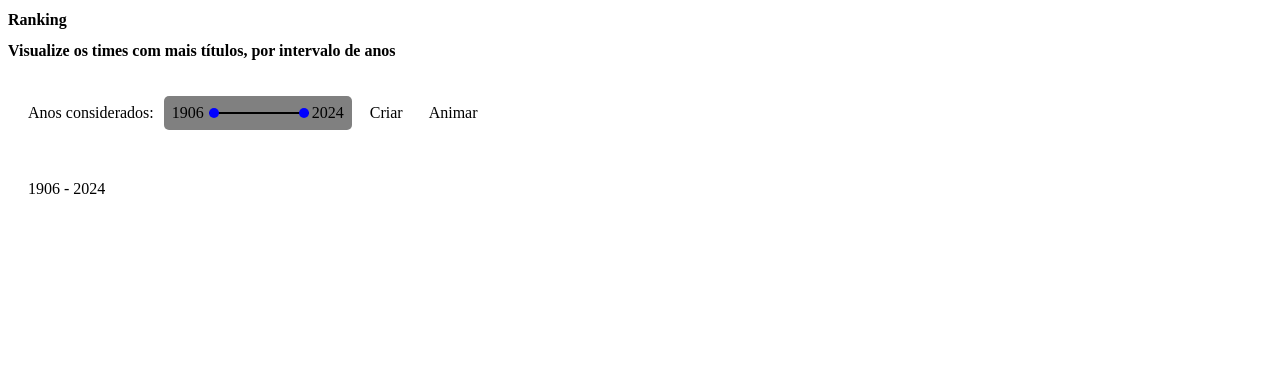
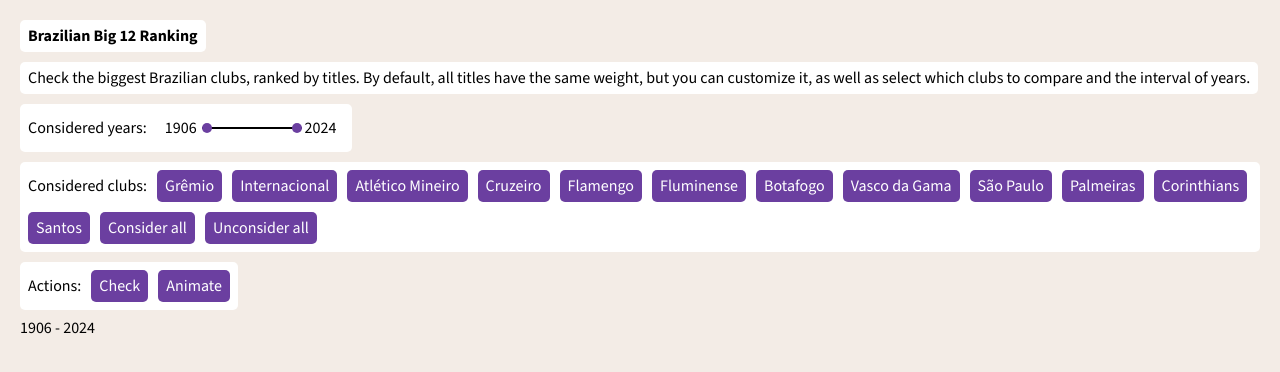
Before and after one commit to PauloScheuer/soccer-ranking, a Vue app: page / in a window 1280 px wide. Shown: the top 372 px of the page. Built offline with nearby package versions, Linux system fonts and the light colour scheme.

Commit message:
feature: add club selection | enhancement: improve style

```diff
--- a/src/components/DoubleRangeInput.vue
+++ b/src/components/DoubleRangeInput.vue
@@ -76,7 +76,7 @@
   -webkit-appearance: none;
   appearance: none;
   margin-top: -7px;
-  background-color: blue;
+  background-color: #6B3FA0;
   height: 10px;
   width: 10px;
   border-radius: 50%;
@@ -85,7 +85,7 @@
 .input-container {
   padding: 8px;
   border-radius: 5px;
-  background-color: gray;
+  background-color: white;
   font-size: 8;
   display: flex;
   align-items: center;
--- a/src/components/Ranking.vue
+++ b/src/components/Ranking.vue
@@ -1,16 +1,27 @@
 <template #content>
-  <h1 class="ranking-title">Ranking</h1>
-  <h2 class="ranking-subtitle">Visualize os times com mais títulos, por intervalo de anos</h2>
   <div class="ranking-content">
+    <h1 class="ranking-title ranking-text">Brazilian Big 12 Ranking</h1>
+    <h2 class="ranking-subtitle ranking-text">Check the biggest Brazilian clubs, ranked by titles. By default, all
+      titles have the same weight, but you can customize it, as well as select which clubs to compare and the interval
+      of years.</h2>
     <div class="ranking-config">
       <div class="config-field">
-        <span class="config-label">Anos considerados:</span>
+        <span class="config-label">Considered years:</span>
         <DoubleRangeInput :min="minYear" :max="maxYear" :disabled="actionsDisabled"
           :class="actionsDisabled && 'disabled'" @change="handleYearRangeChange" />
       </div>
       <div class="config-field">
-        <span class="config-button" :class="actionsDisabled && 'disabled'" @click="create">Criar</span>
-        <span class="config-button" :class="actionsDisabled && 'disabled'" @click="animate">Animar</span>
+        <span class="config-label">Considered clubs:</span>
+        <span v-for="team in config.clubs" class="config-button" :class="!team.consider && 'unconsider'"
+          @click="team.consider = !team.consider">{{
+            teamIdToName(team.id) }}</span>
+        <span class="config-button" @click="config.clubs.forEach(item => item.consider = true)">Consider all</span>
+        <span class="config-button" @click="config.clubs.forEach(item => item.consider = false)">Unconsider all</span>
+      </div>
+      <div class="config-field">
+        <span class="config-label">Actions:</span>
+        <span class="config-button" :class="actionsDisabled && 'disabled'" @click="create">Check</span>
+        <span class="config-button" :class="actionsDisabled && 'disabled'" @click="animate">Animate</span>
         <template v-if="animating">
           <span class="config-button" @click="animationStep(-1)" :class="(animationRunning || !canStep) && 'disabled'">
             <VueFeather type="skip-back" size="16" />
@@ -41,6 +52,7 @@
 import VueFeather from 'vue-feather';
 import data from '../../dataExtractor/data.json';
 import { teamIdToColor, teamIdToName } from '../utils';
+import { TeamID } from '../types';
 
 const minYear = 1906;
 const maxYear = 2024;
@@ -52,7 +64,21 @@
 
 const config = ref({
   start: minYear,
-  end: maxYear
+  end: maxYear,
+  clubs: [
+    { id: TeamID.Gremio, consider: true },
+    { id: TeamID.Internacional, consider: true },
+    { id: TeamID.AtleticoMG, consider: true },
+    { id: TeamID.Cruzeiro, consider: true },
+    { id: TeamID.Flamengo, consider: true },
+    { id: TeamID.Fluminense, consider: true },
+    { id: TeamID.Botafogo, consider: true },
+    { id: TeamID.Vasco, consider: true },
+    { id: TeamID.SaoPaulo, consider: true },
+    { id: TeamID.Palmeiras, consider: true },
+    { id: TeamID.Corinthians, consider: true },
+    { id: TeamID.Santos, consider: true },
+  ]
 });
 
 const curYear = ref(maxYear);
@@ -87,6 +113,11 @@
   const raw = data;
   const acc: TeamsTitles = {};
   Object.entries(raw).forEach(([team, titles]: [string, { [key: string]: number[] }]) => {
+    const shouldConsider = config.value.clubs.find(el => el.id === Number(team))?.consider;
+    if (!shouldConsider) {
+      return;
+    }
+
     const accTitles: [string, number][] = [];
     for (let year = config.value.start; year <= config.value.end; year++) {
       const pastTitles = accTitles.at(-1)?.[1] ?? 0;
@@ -105,8 +136,11 @@
 function resizeCanvas() {
   if (rankingCanvas.value) {
     const sizes = rankingCanvas.value.getBoundingClientRect();
-    chartWidth.value = sizes.width;
-    chartHeight.value = sizes.height;
+    chartWidth.value = sizes.width * devicePixelRatio;
+    chartHeight.value = sizes.height * devicePixelRatio;
+
+    const ctx = rankingCanvas.value?.getContext('2d');
+    ctx?.scale(devicePixelRatio, devicePixelRatio);
   }
 }
 
@@ -120,7 +154,6 @@
   });
 });
 
-const N_MAX_NAME_WIDTH = 120;
 const N_QTY_ENTITIES = 12;
 
 async function draw(year: number) {
@@ -133,17 +166,17 @@
 
   const width = chartWidth.value;
   const height = chartHeight.value;
+
   const items: { _id: string, pos: number, total: number }[] = Object.entries(rankingItems.value).map(([team, titles]) => {
     return { _id: team, pos: year, total: titles[year] ?? 0 }
   }).sort((a, b) => b.total - a.total);
 
-  const maxNameWidth = N_MAX_NAME_WIDTH;
   const maxTotal = Math.max(...items.map(item => item.total));
 
   const countSteps = 20;
   const steps = new Array(countSteps).fill(0).map((_, i) => i + 1);
   for await (const step of steps) {
-    ctx.fillStyle = '#fff';
+    ctx.fillStyle = '#f3ece6';
     ctx.fillRect(0, 0, width, height);
 
     items.forEach(async (item, i) => {
@@ -157,7 +190,7 @@
       const curSize = item.total / maxTotal;
       const diffSize = lastSize - curSize;
       const stepSize = lastSize - diffSize * step / countSteps;
-      drawElementAtPos(ctx, item, stepIndex, stepSize, maxNameWidth, maxTotal);
+      drawElementAtPos(ctx, item, stepIndex, stepSize, maxTotal);
     });
 
     await new Promise(res => setTimeout(res, 16));
@@ -171,27 +204,35 @@
   })
 }
 
-function drawElementAtPos(ctx: CanvasRenderingContext2D, item: RankingItem, i: number, total: number, maxNameWidth: number, maxTotal: number) {
-  const padding = 4;
+function drawElementAtPos(ctx: CanvasRenderingContext2D, item: RankingItem, i: number, total: number, maxTotal: number) {
+  const paddingY = 4;
+  const paddingX = 10;
   const personHeight = chartHeight.value / N_QTY_ENTITIES;
   const width = chartWidth.value;
 
-  const label = `${Math.round(i + 1)}º - ${(teamIdToName(Number(item._id)))}`
-  ctx.font = '12px sans-serif';
+  const label = `${(teamIdToName(Number(item._id)))}`;
+
+  //draw identifier
+  const maxNameWidth = 140;
+
+  ctx.font = '16px "Source Sans 3"';
+  ctx.textBaseline = 'middle'
   const nameWidth = ctx.measureText(label).width;
   ctx.fillStyle = '#000';
-  const textY = personHeight * (i + 0.5) + 12 / 2;
+  const textY = personHeight * (i + 0.5);
   ctx.fillText(label, maxNameWidth - nameWidth, textY, maxNameWidth);
 
-  const maxWidth = width - maxNameWidth - 20 - padding;
+  //draw bar
+  const maxWidth = width - maxNameWidth - 20 - paddingX * 4;
   const fixedWidth = maxWidth * total;
   ctx.fillStyle = teamIdToColor(item._id);
   ctx.beginPath();
-  ctx.roundRect(maxNameWidth + padding, personHeight * i + padding, fixedWidth, personHeight - padding * 2, 5);
+  ctx.roundRect(maxNameWidth + paddingX, personHeight * i + paddingY, fixedWidth, personHeight - paddingY * 2, 5);
   ctx.fill();
   ctx.closePath();
 
-  ctx.fillText(`${Math.round(total * maxTotal)}`, maxNameWidth + padding * 2 + fixedWidth, textY);
+  //draw total
+  ctx.fillText(`${Math.round(total * maxTotal)}`, maxNameWidth + paddingX * 2 + fixedWidth, textY);
 }
 
 const curAnimationYear = ref(config.value.start);
@@ -234,8 +275,8 @@
 async function animationLoop() {
   curAnimationYear.value = config.value.start;
   while (curAnimationYear.value < config.value.end) {
+    curAnimationYear.value = await canRunAnimation();
     curYear.value = curAnimationYear.value;
-    curAnimationYear.value = await canRunAnimation();
 
     if (!animating.value) {
       create()
@@ -287,50 +328,52 @@
   display: flex;
   flex-direction: column;
   gap: 10px;
+  background-color: #f3ece6;
+  padding: 20px;
 }
 
 .ranking-container {
   height: fit-content;
   border-radius: 8px;
-  box-shadow: var(--shadow);
   display: flex;
   flex-direction: column;
   justify-content: center;
   align-items: flex-start;
-  background-color: white;
-  padding: 20px;
 }
 
 .ranking-config {
   border-radius: 8px;
-  box-shadow: var(--shadow);
   display: flex;
   justify-content: flex-start;
   align-items: center;
   gap: 10px;
+  flex-wrap: wrap;
+}
+
+.ranking-text {
   background-color: white;
-  padding: 20px;
+  padding: 8px;
+  border-radius: 5px;
 }
 
 .ranking-title {
-  color: var(--primary-color);
-  font-size: var(--font-size-title);
   font-weight: bold;
-  margin-bottom: 4px;
+  width: fit-content;
 }
 
 .ranking-subtitle {
-  color: var(--dark-color);
-  font-size: var(--font-size-subtitle);
-  margin-bottom: 16px;
+  width: fit-content;
 }
 
 .config-field {
   display: flex;
   gap: 10px;
   align-items: center;
-  justify-content: center;
+  justify-content: flex-start;
   flex-wrap: wrap;
+  background-color: white;
+  padding: 8px;
+  border-radius: 5px;
 }
 
 .config-label {}
@@ -339,10 +382,11 @@
   display: flex;
   align-items: center;
   gap: 4px;
-  background-color: var(--grey-color);
   padding: 8px;
   border-radius: 5px;
   cursor: pointer;
+  background-color: #6B3FA0;
+  color: white;
 }
 
 .filter-title {
@@ -351,7 +395,7 @@
 
 .ranking-canvas {
   width: 100%;
-  height: 480px;
+  height: 600px;
   cursor: pointer;
 }
 
@@ -359,4 +403,8 @@
   opacity: 0.6;
   cursor: auto;
 }
+
+.unconsider {
+  opacity: 0.2;
+}
 </style>
--- a/src/main.ts
+++ b/src/main.ts
@@ -1,4 +1,5 @@
 import { createApp } from "vue";
+import "./style.css";
 import App from "./App.vue";
 
 createApp(App).mount("#app");
--- /dev/null
+++ b/src/style.css
@@ -0,0 +1,127 @@
+@import url("https://fonts.googleapis.com/css2?family=Source+Sans+3:ital,wght@0,200..900;1,200..900&display=swap");
+
+html,
+body,
+div,
+span,
+applet,
+object,
+iframe,
+h1,
+h2,
+h3,
+h4,
+h5,
+h6,
+p,
+blockquote,
+pre,
+a,
+abbr,
+acronym,
+address,
+big,
+cite,
+code,
+del,
+dfn,
+em,
+img,
+ins,
+kbd,
+q,
+s,
+samp,
+small,
+strike,
+strong,
+sub,
+sup,
+tt,
+var,
+b,
+u,
+i,
+center,
+dl,
+dt,
+dd,
+ol,
+ul,
+li,
+fieldset,
+form,
+label,
+legend,
+table,
+caption,
+tbody,
+tfoot,
+thead,
+tr,
+th,
+td,
+article,
+aside,
+canvas,
+details,
+embed,
+figure,
+figcaption,
+footer,
+header,
+hgroup,
+menu,
+nav,
+output,
+ruby,
+section,
+summary,
+time,
+mark,
+audio,
+video {
+  margin: 0;
+  padding: 0;
+  border: 0;
+  font-size: 100%;
+  font: inherit;
+  vertical-align: baseline;
+}
+/* HTML5 display-role reset for older browsers */
+article,
+aside,
+details,
+figcaption,
+figure,
+footer,
+header,
+hgroup,
+menu,
+nav,
+section {
+  display: block;
+}
+body {
+  line-height: 1;
+  font-family: "Source Sans 3", system-ui;
+}
+ol,
+ul {
+  list-style: none;
+}
+blockquote,
+q {
+  quotes: none;
+}
+blockquote:before,
+blockquote:after,
+q:before,
+q:after {
+  content: "";
+  content: none;
+}
+table {
+  border-collapse: collapse;
+  border-spacing: 0;
+}
--- a/src/utils.ts
+++ b/src/utils.ts
@@ -22,15 +22,15 @@
 export const teamsColorMap = new Map([
   [TeamID.Gremio, "#00BFFF"],
   [TeamID.Internacional, "#FF0000"],
-  [TeamID.AtleticoMG, "#000000"],
+  [TeamID.AtleticoMG, "#C9B037"],
   [TeamID.Cruzeiro, "#0033A0"],
   [TeamID.Flamengo, "#C8102E"],
   [TeamID.Fluminense, "#640A0A"],
-  [TeamID.Botafogo, "#000000"],
-  [TeamID.Vasco, "#000000"],
+  [TeamID.Botafogo, "#A9A9A9"],
+  [TeamID.Vasco, "#B22222"],
   [TeamID.SaoPaulo, "#FF0000"],
   [TeamID.Palmeiras, "#1E7F3B"],
-  [TeamID.Corinthians, "#000000"],
+  [TeamID.Corinthians, "#D7B56D"],
   [TeamID.Santos, "#000000"],
 ]);
 
```
